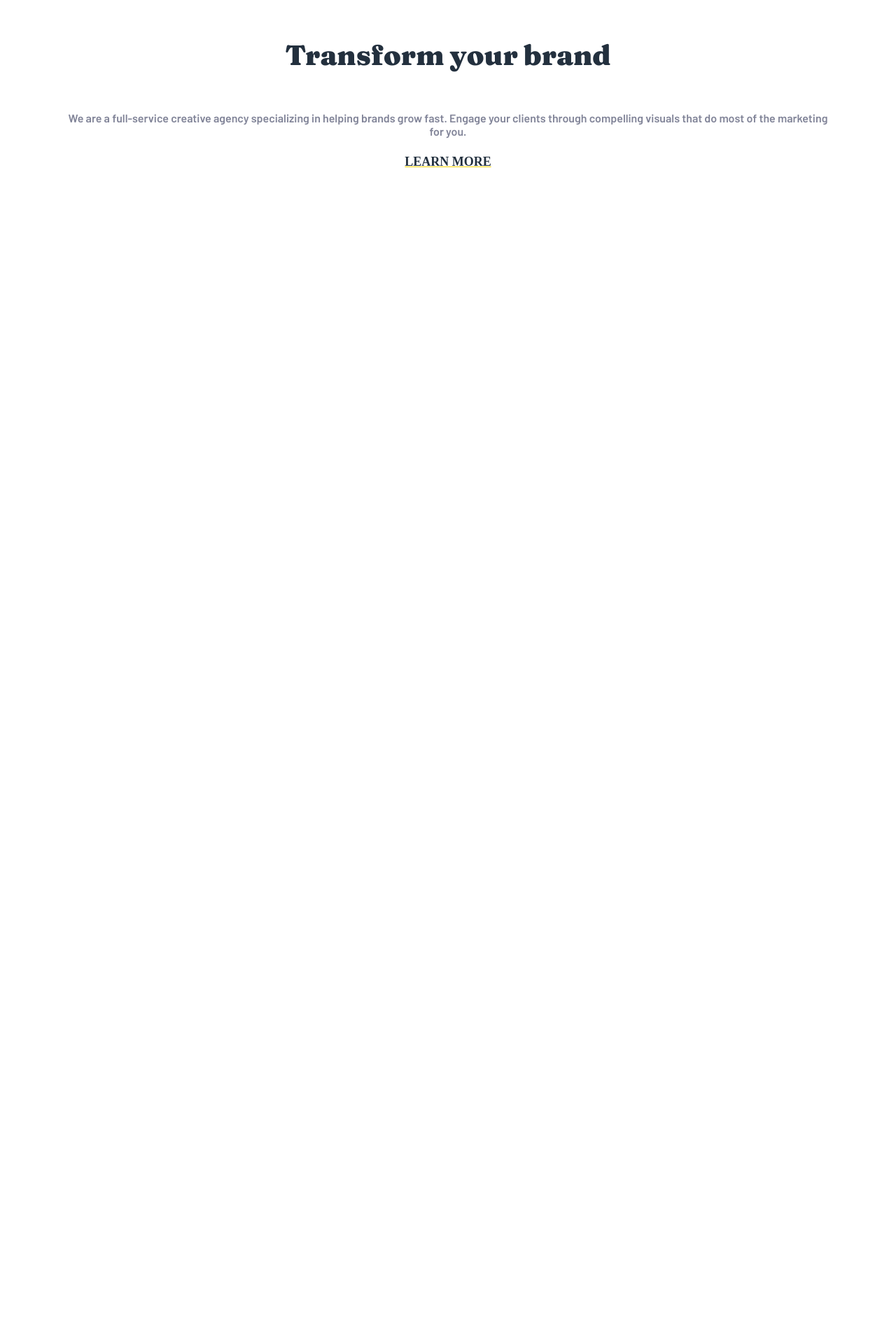
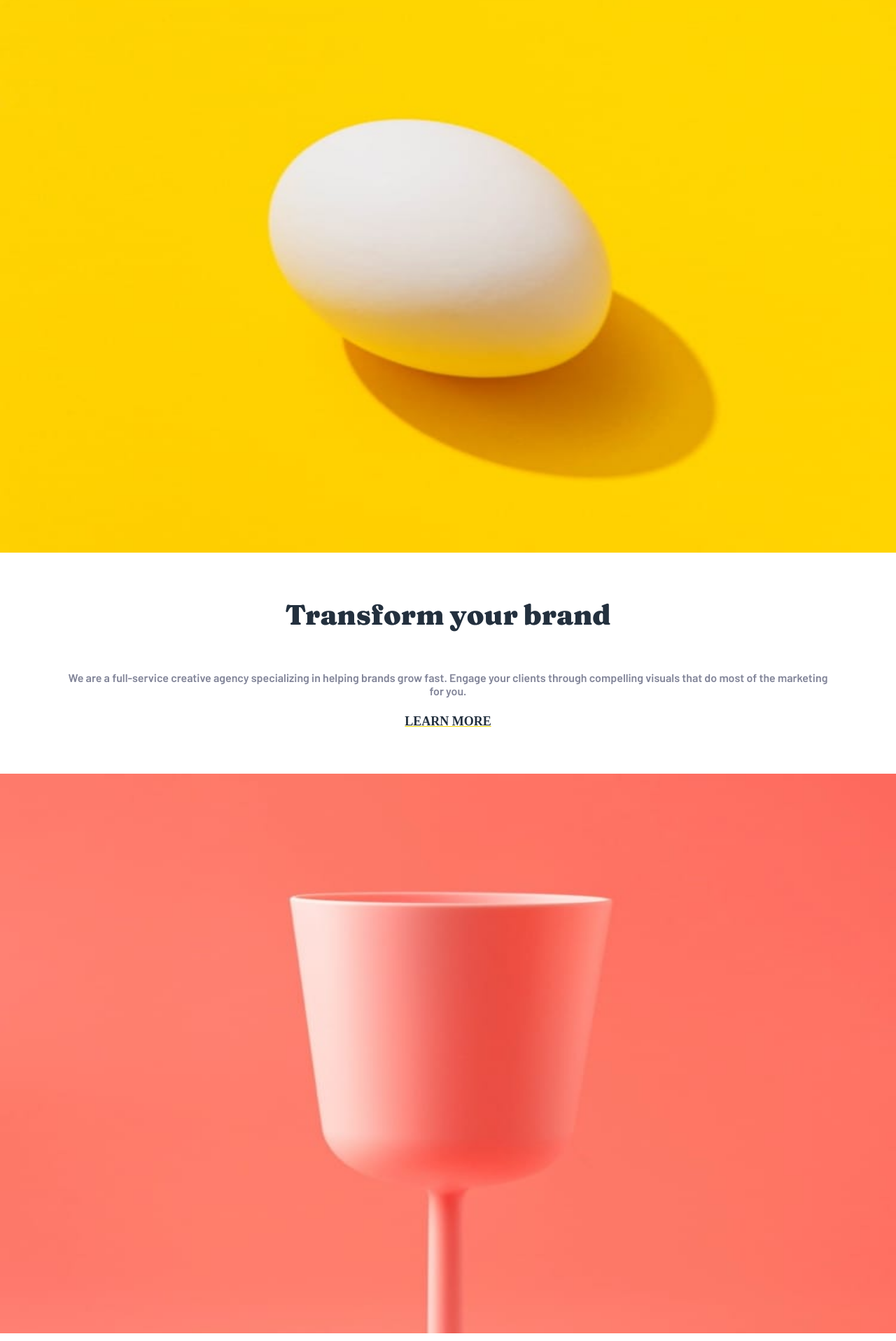
Before and after one commit to MaSsoumeh/Sunnyside-Agency-landing-Page, a React (Create React App) app in the folder sunnyside-agency/: page / in a window 1280 px wide. Shown: the part 880-2797 px from the top of the page at 70% size. Before the commit the page ends 1186 px from the top, so only its background shows below. Built offline with nearby package versions, Linux system fonts and the light colour scheme; the HTML template or start-up script is replaced by a standard one.

Commit message:
create and style photography and graphic desing sections

```diff
--- a/sunnyside-agency/src/components/allPages/AllPages.jsx
+++ b/sunnyside-agency/src/components/allPages/AllPages.jsx
@@ -1,13 +1,64 @@
 import Home from '../home/Home';
 import Navbar from '../navbar/Navbar';
 import Transform from '../transform/Transform';
+import eggImage from '../../images/mobile/image-transform.jpg';
+import glassImage from '../../images/mobile/image-stand-out.jpg';
+import cherryImage from '../../images/mobile/image-graphic-design.jpg';
+import orangeImage from '../../images/mobile/image-photography.jpg';
+import GraphicDesign from '../graphicDesign/GraphicDesign';
+
+const bodyText = [
+  {
+    heading: 'Transform your brand',
+    bodyParagraph: `We are a full-service creative agency specializing in helping brands
+    grow fast. Engage your clients through compelling visuals that do
+    most of the marketing for you.`,
+  },
+  {
+    heading: 'Stand out to the right audience',
+    bodyParagraph: `Using a collaborative formula of designers, researchers, photographers, videographers, and copywriters, we’ll build and extend your brand in digital places.`,
+  },
+  {
+    heading: 'Graphic Design',
+    bodyParagraph: `Great design makes you memorable. We deliver artwork that
+    underscores your brand message and captures potential clients’ attention.`,
+    color: 'hsl(167, 40%, 24%)',
+  },
+  {
+    heading: 'Photography',
+    bodyParagraph: ` Increase your credibility by getting the most stunning,
+    high-quality photos that improve your business image.`,
+    color: 'hsl(198, 62%, 26%)',
+  },
+];
 
 const AllPages = () => {
   return (
     <>
       <Navbar />
       <Home />
-      <Transform />
+      <Transform
+        image={eggImage}
+        title={bodyText[0].heading}
+        text={bodyText[0].bodyParagraph}
+      />
+      <Transform
+        image={glassImage}
+        title={bodyText[1].heading}
+        text={bodyText[1].bodyParagraph}
+      />
+      <GraphicDesign
+        image={cherryImage}
+        title={bodyText[2].heading}
+        text={bodyText[2].bodyParagraph}
+        color={bodyText[2].color}
+      />
+      <GraphicDesign
+        image={orangeImage}
+        title={bodyText[3].heading}
+        text={bodyText[3].bodyParagraph}
+        color={bodyText[3].color}
+      />
     </>
   );
 };
--- a/sunnyside-agency/src/components/audience/Audience.jsx
+++ /dev/null
@@ -1,5 +0,0 @@
-const Audience = () => {
-  return <></>;
-};
-
-export default Audience;
--- a/sunnyside-agency/src/components/graphicDesign/GraphicDesign.jsx
+++ b/sunnyside-agency/src/components/graphicDesign/GraphicDesign.jsx
@@ -1,5 +1,29 @@
-const GraphicDesign = () => {
-  return <></>;
+import './graphicDesign.scss';
+const GraphicDesign = (props) => {
+  const { image, title, text, color } = props;
+  const textStyle = {
+    color: color,
+  };
+  console.log(color);
+  return (
+    <>
+      <section className='imageWrapper'>
+        <img
+          className='image'
+          src={image}
+          alt='a fruit for the section header'
+        />
+        <article className='textContainer'>
+          <h1 className='textHeading' style={textStyle}>
+            {title}
+          </h1>
+          <p className='textBody' style={textStyle}>
+            {text}
+          </p>
+        </article>
+      </section>
+    </>
+  );
 };
 
 export default GraphicDesign;
--- /dev/null
+++ b/sunnyside-agency/src/components/graphicDesign/graphicDesign.scss
@@ -0,0 +1,19 @@
+@import '../../global.scss';
+.imageWrapper {
+  width: 100vw;
+  height: 100vh;
+  position: relative;
+  .image {
+    width: 100%;
+    height: 100%;
+  }
+  .textContainer {
+    position: absolute;
+    top: 70%;
+    left: 10%;
+    text-align: center;
+    .textHeading {
+      margin-bottom: 1.5rem;
+    }
+  }
+}
--- a/sunnyside-agency/src/components/navbar/navbar.scss
+++ b/sunnyside-agency/src/components/navbar/navbar.scss
@@ -8,5 +8,10 @@
     width: 100%;
     padding: 10px;
     align-items: center;
+    .leftSide {
+      .menuBurger {
+        cursor: pointer;
+      }
+    }
   }
 }
--- a/sunnyside-agency/src/components/transform/Transform.jsx
+++ b/sunnyside-agency/src/components/transform/Transform.jsx
@@ -1,23 +1,20 @@
-import eggImage from '../../images/mobile/image-transform.jpg';
 import './transform.scss';
-const Transform = () => {
+
+const Transform = (props) => {
+  const { image, title, text } = props;
   return (
     <>
       <section className='imageWrapper'>
         <img
-          src={eggImage}
-          alt='an egg in a Yellow background'
+          src={image}
+          alt='a graphic for the section header'
           className='transformImage'
         />
       </section>
       <section className='textWrapper'>
         <article className='textContainer'>
-          <h1 className='textHeading'>Transform your brand</h1>
-          <p className='textBody'>
-            We are a full-service creative agency specializing in helping brands
-            grow fast. Engage your clients through compelling visuals that do
-            most of the marketing for you.
-          </p>
+          <h1 className='textHeading'>{title}</h1>
+          <p className='textBody'>{text}</p>
           <a href='#home' className='more'>
             LEARN MORE
           </a>
```
Also changed, not shown: sunnyside-agency/src/components/clientTestimonial/ClientTestimonial.jsx (added), sunnyside-agency/src/components/clientTestimonial/clientTestimonial.scss (added).
